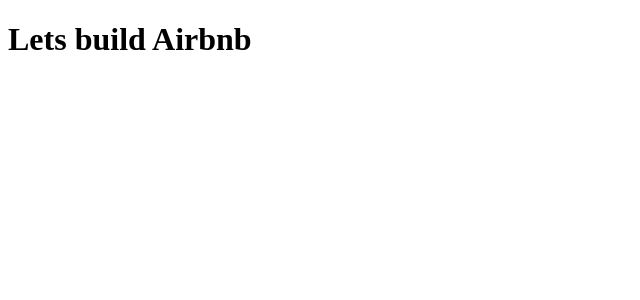
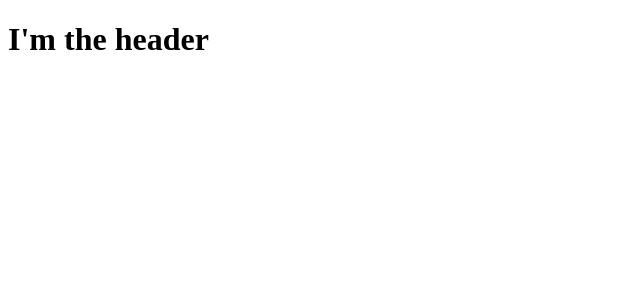
Before and after one commit to RealBasilKhan/airbnb, a Next.js app: page / in a window 1280 px wide. Shown: the top 300 px of the page, without its empty margins (0-640 px from the left). Built offline with nearby package versions, Linux system fonts and the light colour scheme.

Commit message:
commits ok :)

```diff
--- /dev/null
+++ b/components/Header.js
@@ -0,0 +1,9 @@
+function Header() {
+  return (
+    <div>
+      <h1>I'm the header</h1>
+    </div>
+  );
+}
+
+export default Header;
--- a/pages/index.js
+++ b/pages/index.js
@@ -1,4 +1,5 @@
 import Head from "next/head";
+import Header from "../components/Header";
 
 export default function Home() {
   return (
@@ -7,7 +8,8 @@
         <title>Airbnb</title>
         <link rel="icon" href="/favicon.ico" />
       </Head>
-      <h1>Lets build Airbnb</h1>
+
+      <Header />
     </div>
   );
 }
```
